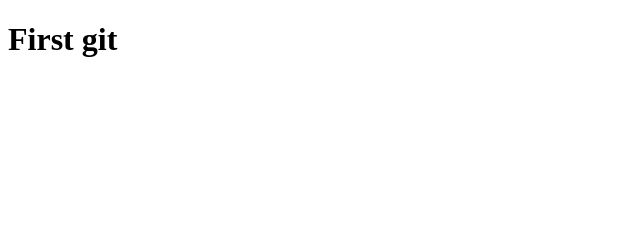
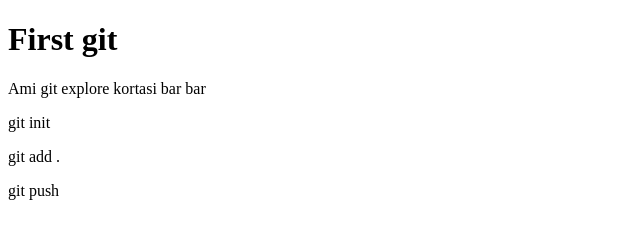
Before and after one commit to jubayarmohd/my-first-git, a plain HTML site: page index.html in a window 1280 px wide. Shown: the whole page, without its empty margins (0-640 px from the left). Drawn offline with Linux system fonts and the light colour scheme.

Commit message:
update my htmnl file

```diff
--- a/index.html
+++ b/index.html
@@ -7,5 +7,11 @@
 </head>
 <body>
   <h1>First git</h1>
+  <main>
+    <p>Ami git explore kortasi bar bar</p>
+    <p> git init</p>
+    <p> git add .</p>
+    <p> git push</p>
+  </main>
 </body>
 </html>
```
